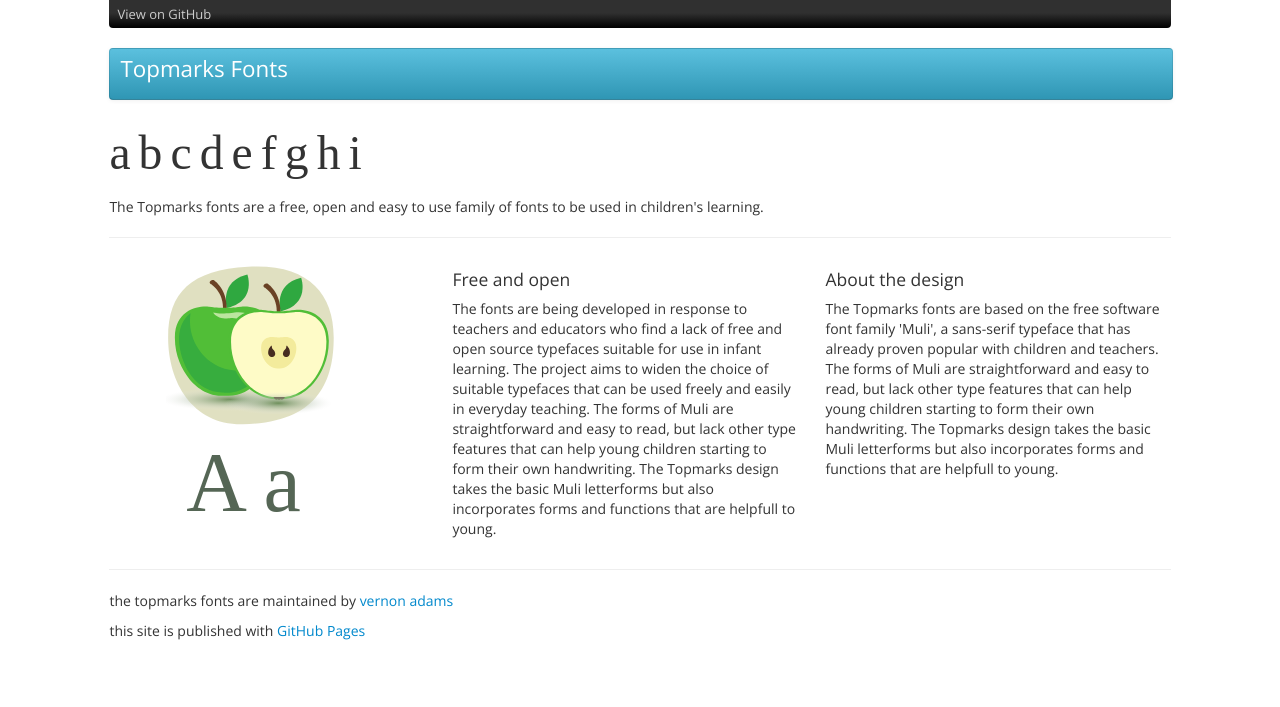
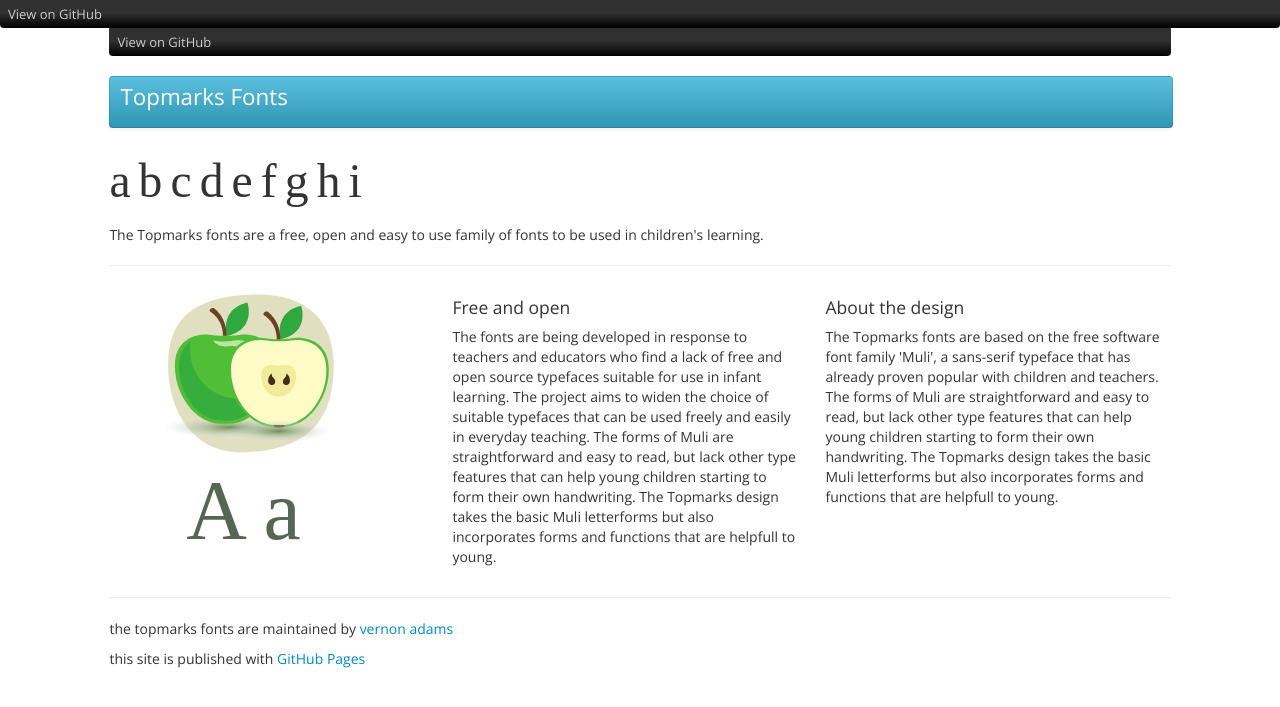
Before and after one commit to vernnobile/topmarks, a Jekyll site: the page built from index.html, in a window 1280 px wide. Shown: the top 707 px of the page. Built offline with Jekyll 4.4.1, drawn with Linux system fonts in a browser that asks for light colours; some web fonts are replaced.

Commit message:
Update html-start.html

```diff
--- a/_includes/html-start.html
+++ b/_includes/html-start.html
@@ -13,5 +13,6 @@
     <title>Topmarks</title>
   </head>
   <body style="">
+        <div id="topnavbar"> <a id="forkme_banner" href="https://github.com/vernnobile/topmarks">View on GitHub</a></div>
   <div class="row-fluid">
 <div class="span10 offset1">
```
